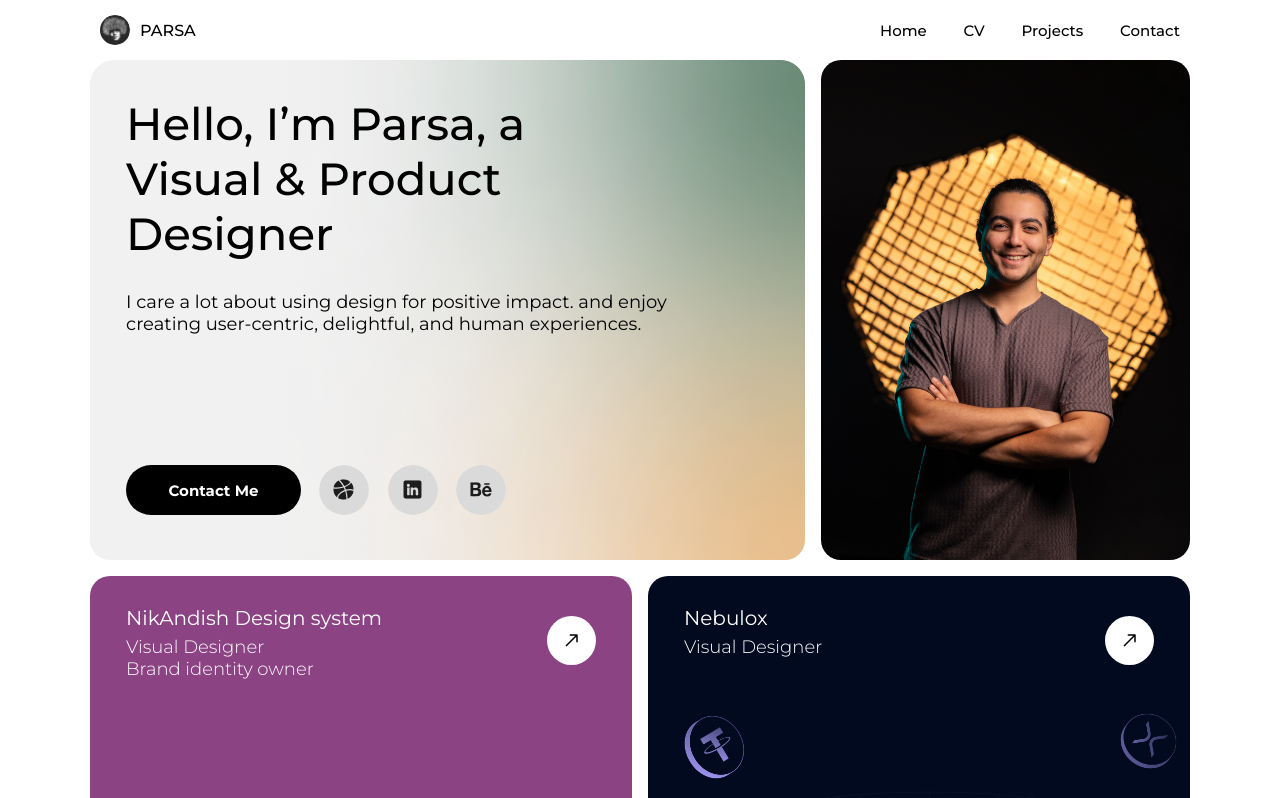
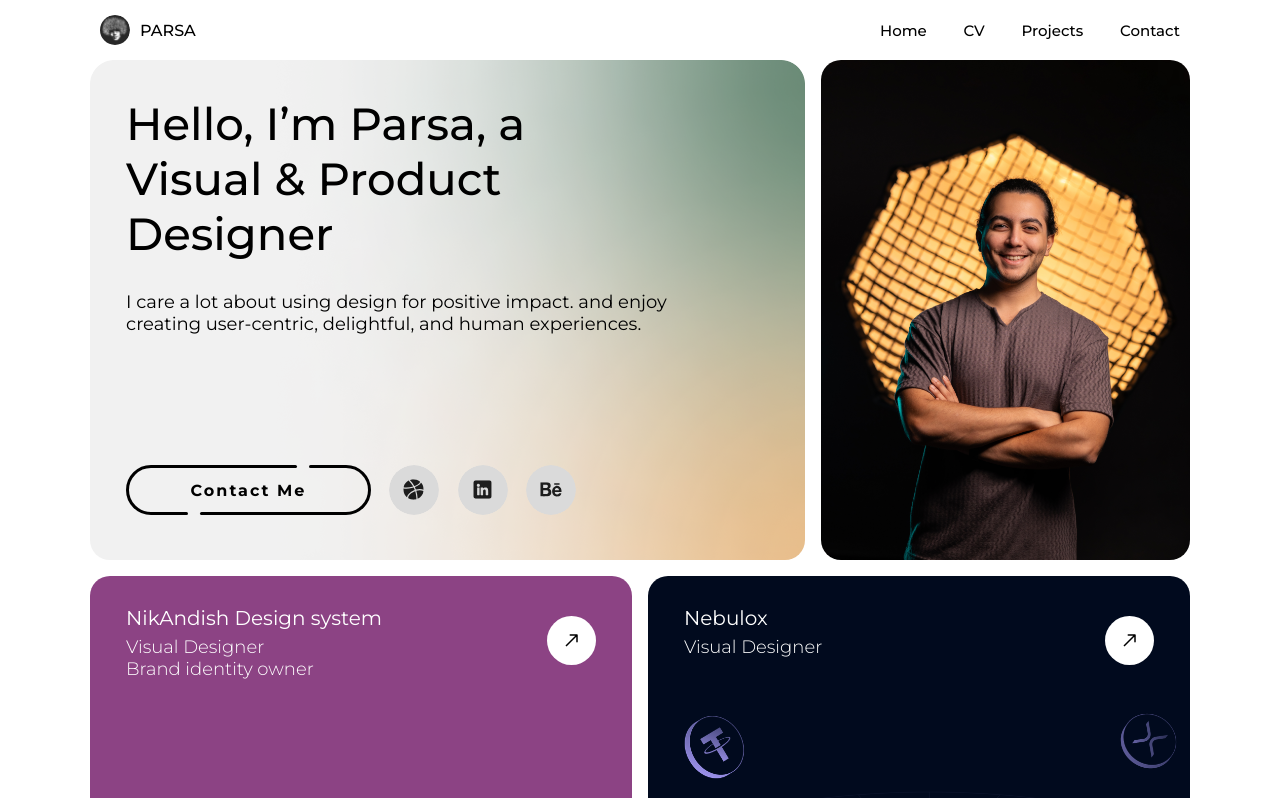
Before and after one commit to Behradsa/parsa-saraiyeh-portfolio, a React (Vite) app: page /#/ in a window 1280 px wide. Shown: the top 798 px of the page. Built offline with nearby package versions, Linux system fonts and the light colour scheme.

Commit message:
new button animation for contact me

```diff
--- a/src/components/MainGrid.css
+++ b/src/components/MainGrid.css
@@ -39,7 +39,8 @@
 .introduction-buttons-container {
   display: flex;
   justify-content: space-between;
-  width: 380px;
+  width: 450px;
+  /* overflow-y: hidden; */
 }
 .button-contact-me {
   width: 175px;
@@ -212,3 +213,246 @@
   opacity: 0;
   visibility: hidden;
 }
+/* contactme button style */
+
+.type--A {
+  --line_color: black;
+  --back_color: #d3d3d3;
+}
+.type--B {
+  --line_color: #1b1919;
+  --back_color: #e9ecff;
+}
+.type--C {
+  --line_color: #00135c;
+  --back_color: #defffa;
+}
+.button {
+  position: relative;
+  z-index: 0;
+  width: 245px;
+  height: auto;
+  text-decoration: none;
+  font-size: 14px;
+  font-weight: bold;
+  color: var(--line_color);
+  letter-spacing: 2px;
+  transition: all 0.3s ease;
+}
+.button__text {
+  display: flex;
+  justify-content: center;
+  align-items: center;
+  width: 100%;
+  height: 100%;
+}
+.button::before,
+.button::after,
+.button__text::before,
+.button__text::after {
+  content: "";
+  position: absolute;
+  height: 3px;
+  border-radius: 2px;
+  background: var(--line_color);
+  transition: all 0.5s ease;
+}
+.button::before {
+  top: 0;
+  left: 54px;
+  width: calc(100% - 56px * 2 - 16px);
+}
+.button::after {
+  top: 0;
+  right: 54px;
+  width: 8px;
+}
+.button__text::before {
+  bottom: 0;
+  right: 54px;
+  width: calc(100% - 56px * 2 - 16px);
+}
+.button__text::after {
+  bottom: 0;
+  left: 54px;
+  width: 8px;
+}
+.button__line {
+  position: absolute;
+  top: 0;
+  width: 56px;
+  height: 100%;
+  overflow: hidden;
+}
+.button__line::before {
+  content: "";
+  position: absolute;
+  top: 0;
+  width: 150%;
+  height: 100%;
+  box-sizing: border-box;
+  border-radius: 300px;
+  border: solid 3px var(--line_color);
+}
+.button__line:nth-child(1),
+.button__line:nth-child(1)::before {
+  left: 0;
+}
+.button__line:nth-child(2),
+.button__line:nth-child(2)::before {
+  right: 0;
+}
+.button:hover {
+  letter-spacing: 6px;
+}
+.button:hover::before,
+.button:hover .button__text::before {
+  width: 8px;
+}
+.button:hover::after,
+.button:hover .button__text::after {
+  width: calc(100% - 56px * 2 - 16px);
+}
+.button__drow1,
+.button__drow2 {
+  position: absolute;
+  z-index: -1;
+  border-radius: 16px;
+  transform-origin: 16px 16px;
+}
+.button__drow1 {
+  top: -16px;
+  left: 40px;
+  width: 32px;
+  height: 0;
+  transform: rotate(30deg);
+}
+.button__drow2 {
+  top: 44px;
+  left: 77px;
+  width: 32px;
+  height: 0;
+  transform: rotate(-127deg);
+}
+.button__drow1::before,
+.button__drow1::after,
+.button__drow2::before,
+.button__drow2::after {
+  content: "";
+  position: absolute;
+}
+.button__drow1::before {
+  bottom: 0;
+  left: 0;
+  width: 0;
+  height: 32px;
+  border-radius: 16px;
+  transform-origin: 16px 16px;
+  transform: rotate(-60deg);
+}
+.button__drow1::after {
+  top: -10px;
+  left: 45px;
+  width: 0;
+  height: 32px;
+  border-radius: 16px;
+  transform-origin: 16px 16px;
+  transform: rotate(69deg);
+}
+.button__drow2::before {
+  bottom: 0;
+  left: 0;
+  width: 0;
+  height: 32px;
+  border-radius: 16px;
+  transform-origin: 16px 16px;
+  transform: rotate(-146deg);
+}
+.button__drow2::after {
+  bottom: 26px;
+  left: -40px;
+  width: 0;
+  height: 32px;
+  border-radius: 16px;
+  transform-origin: 16px 16px;
+  transform: rotate(-262deg);
+}
+.button__drow1,
+.button__drow1::before,
+.button__drow1::after,
+.button__drow2,
+.button__drow2::before,
+.button__drow2::after {
+  background: var(--back_color);
+}
+.button:hover .button__drow1 {
+  animation: drow1 ease-in 0.06s;
+  animation-fill-mode: forwards;
+}
+.button:hover .button__drow1::before {
+  animation: drow2 linear 0.08s 0.06s;
+  animation-fill-mode: forwards;
+}
+.button:hover .button__drow1::after {
+  animation: drow3 linear 0.03s 0.14s;
+  animation-fill-mode: forwards;
+}
+.button:hover .button__drow2 {
+  animation: drow4 linear 0.06s 0.2s;
+  animation-fill-mode: forwards;
+}
+.button:hover .button__drow2::before {
+  animation: drow3 linear 0.03s 0.26s;
+  animation-fill-mode: forwards;
+}
+.button:hover .button__drow2::after {
+  animation: drow5 linear 0.06s 0.32s;
+  animation-fill-mode: forwards;
+}
+@keyframes drow1 {
+  0% {
+    height: 0;
+  }
+  100% {
+    height: 100px;
+  }
+}
+@keyframes drow2 {
+  0% {
+    width: 0;
+    opacity: 0;
+  }
+  10% {
+    opacity: 0;
+  }
+  11% {
+    opacity: 1;
+  }
+  100% {
+    width: 120px;
+  }
+}
+@keyframes drow3 {
+  0% {
+    width: 0;
+  }
+  100% {
+    width: 80px;
+  }
+}
+@keyframes drow4 {
+  0% {
+    height: 0;
+  }
+  100% {
+    height: 120px;
+  }
+}
+@keyframes drow5 {
+  0% {
+    width: 0;
+  }
+  100% {
+    width: 124px;
+  }
+}
--- a/src/components/MainGrid.jsx
+++ b/src/components/MainGrid.jsx
@@ -20,7 +20,14 @@ function MainGrid() {
             creating user-centric, delightful, and human experiences.
           </p>
           <div className="introduction-buttons-container">
-            <button className="button-contact-me">Contact Me</button>
+            {/* <button className="button-contact-me">Contact Me</button> */}
+            <a href="#" class="button type--A">
+              <div class="button__line"></div>
+              <div class="button__line"></div>
+              <span class="button__text">Contact Me</span>
+              <div class="button__drow1"></div>
+              <div class="button__drow2"></div>
+            </a>
             <button className="logo-button">
               <img src={dribble_logo_img} alt="dribble" />
               <img src={dribble_logo_hover_img} alt="dribble" />
@@ -107,7 +114,14 @@ function MainGrid() {
           6793
         </div>
         <div className="introduction-buttons-container">
-          <button className="button-contact-me">Contact Me</button>
+          {/* <button className="button-contact-me">Contact Me</button> */}
+          <a href="#" class="button type--A">
+            <div class="button__line"></div>
+            <div class="button__line"></div>
+            <span class="button__text">Contact Me</span>
+            <div class="button__drow1"></div>
+            <div class="button__drow2"></div>
+          </a>
           <button className="logo-button">
             <img src={dribble_logo_img} alt="dribble" />
             <img src={dribble_logo_hover_img} alt="dribble" />
--- a/src/index.css
+++ b/src/index.css
@@ -15,6 +15,7 @@
   margin: 0;
   padding: 0;
 }
+
 #root {
   display: flex;
   justify-content: center;
```
